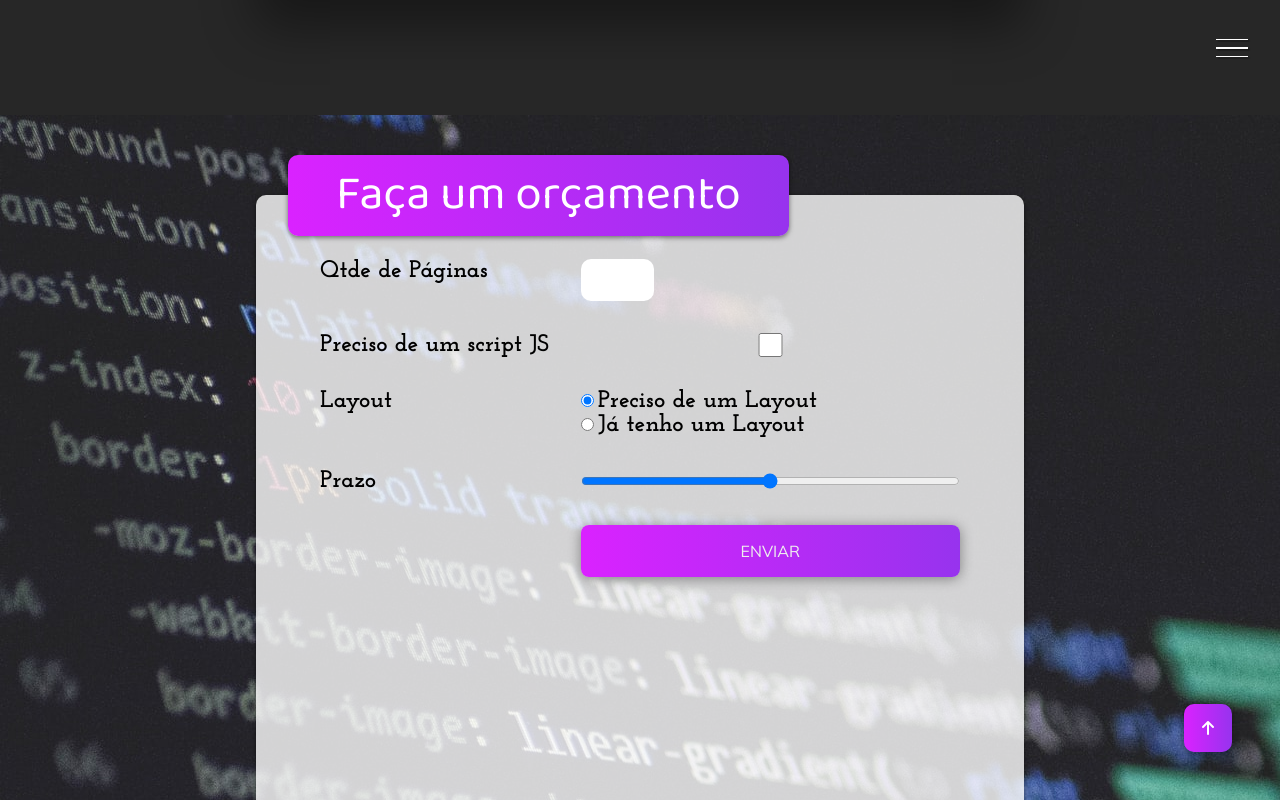
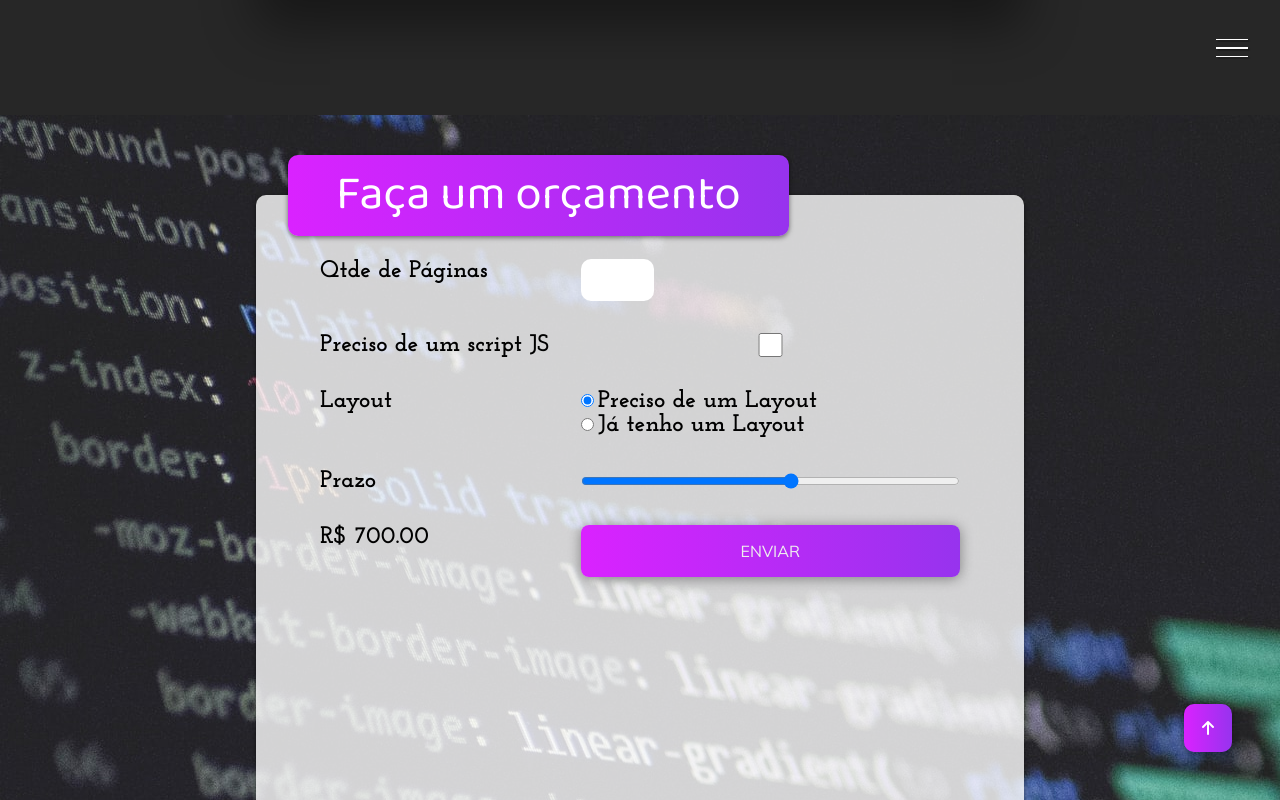
Before and after one commit to pedronavarrodev/portf-lio, a plain HTML site: page index.html in a window 1280 px wide. Both pictures are taken after a click on the radio button "Preciso de um Layout". Shown: the part 2717-3517 px from the top of the page. Drawn offline with Linux system fonts and the light colour scheme.

Commit message:
:packahe: Calculo de orçamento

```diff
--- a/index.html
+++ b/index.html
@@ -205,7 +205,8 @@
                 </div>
             </div>
                 <label for="prazo">Prazo</label>
-                <input type="range" name="prazo" id="prazo">
+                <input type="range" name="prazo" id="prazo" min="1" max="10">
+                <label id="preco">R$ 0,00</label>
                 <button class="btn btn-orcamento" type="submit">Enviar</button>
         </form>
     </div>
--- a/script.js
+++ b/script.js
@@ -3,3 +3,29 @@
 document.querySelector(".hamburguer").addEventListener("click", () =>
     document.querySelector(".container").classList.toggle("show-menu")
 );
+
+// para atualizar o preço quando o usuário alterar algo
+document.querySelector("#qtde").addEventListener("change", atualizarPreco)
+document.querySelector("#js").addEventListener("change", atualizarPreco)
+document.querySelector("#layout-sim").addEventListener("change", atualizarPreco)
+document.querySelector("#layout-nao").addEventListener("change", atualizarPreco)
+document.querySelector("#prazo").addEventListener("change", function () {
+    const prazo = document.querySelector("#prazo").value
+    document.querySelector("label[for=prazo]").innerHTML = `Prazo: ${prazo} semanas`
+    atualizarPreco()
+    })
+
+function atualizarPreco(){
+    const qtde = document.querySelector("#qtde").value  // valor das páginas
+    const temJS = document.querySelector("#js").checked // caixa de js selecionada
+    const incluiLayout = document.querySelector("#layout-sim").checked  // caixa de seleção
+    const prazo = document.querySelector("#prazo").value    // linha para calcular prazo
+
+    let preco = qtde * 100;
+    if (temJS) preco *= 1.1
+    if (incluiLayout) preco += 500
+    let taxaUrgencia = 1 - prazo * 0.1
+    preco *= 1 + taxaUrgencia
+
+    document.querySelector("#preco").innerHTML = `R$ ${preco.toFixed(2)}`   // resultado para o usuário
+}
```
